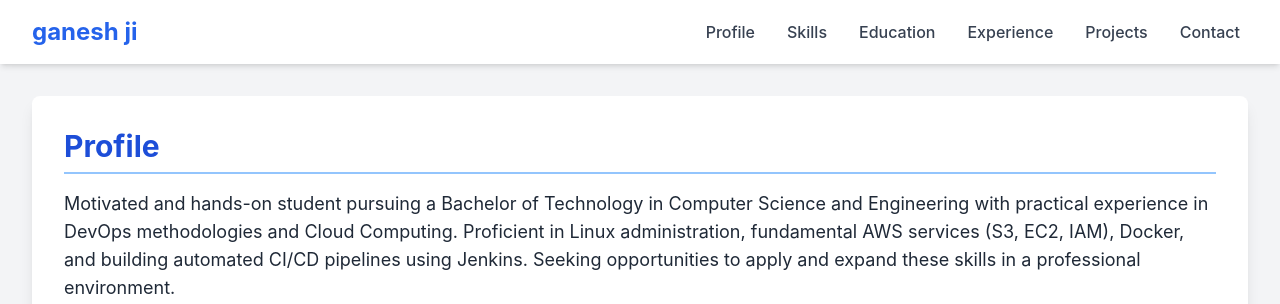
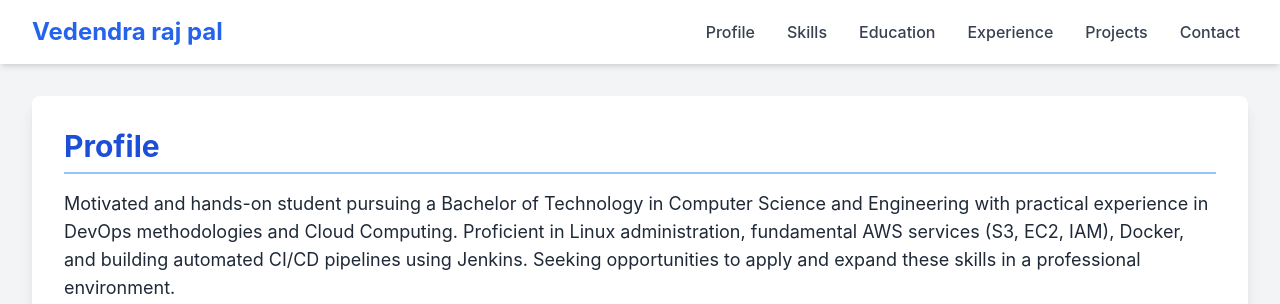
Before and after one commit to vedendrarajpal/portfilo_vedendra_G, a plain HTML site: page vedendra_portfilo_G/index.html in a window 1280 px wide. Shown: the top 304 px of the page. Drawn offline with nearby package versions, Linux system fonts and the light colour scheme.

Commit message:
Update index.html

```diff
--- a/vedendra_portfilo_G/index.html
+++ b/vedendra_portfilo_G/index.html
@@ -3,7 +3,7 @@
 <head>
     <meta charset="UTF-8">
     <meta name="viewport" content="width=device-width, initial-scale=1.0">
-    <title>Ganesh ji - DevOps & Cloud Portfolio</title>
+    <title>vedendra raj pal- DevOps & Cloud Portfolio</title>
     <!-- Tailwind CSS CDN -->
     <script src="https://cdn.tailwindcss.com"></script>
     <!-- Font Awesome for icons -->
@@ -157,7 +157,7 @@
     <!-- Header & Navigation -->
     <header class="bg-white shadow-md py-4 sticky top-0 z-50">
         <div class="container mx-auto flex flex-col sm:flex-row justify-between items-center px-4 sm:px-6 lg:px-8">
-            <a href="#" class="text-2xl font-bold text-blue-600 mb-2 sm:mb-0">ganesh ji </a>
+            <a href="#" class="text-2xl font-bold text-blue-600 mb-2 sm:mb-0">Vedendra raj pal </a>
             <nav class="w-full sm:w-auto">
                 <ul class="flex flex-wrap justify-center sm:justify-end gap-x-4 gap-y-2 text-center">
                     <li><a href="#profile" class="text-gray-700 hover:text-blue-600 font-medium transition duration-300 px-2 py-1 rounded-md">Profile</a></li>
```
